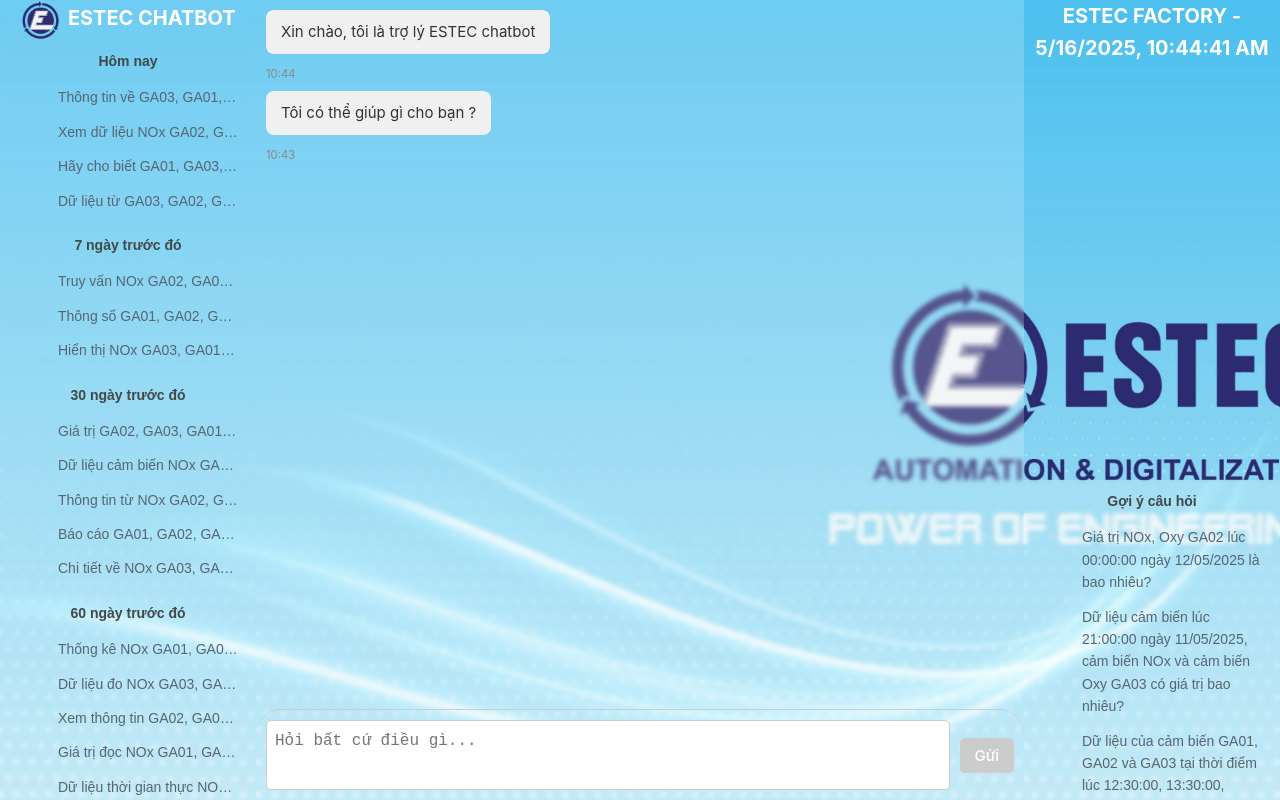
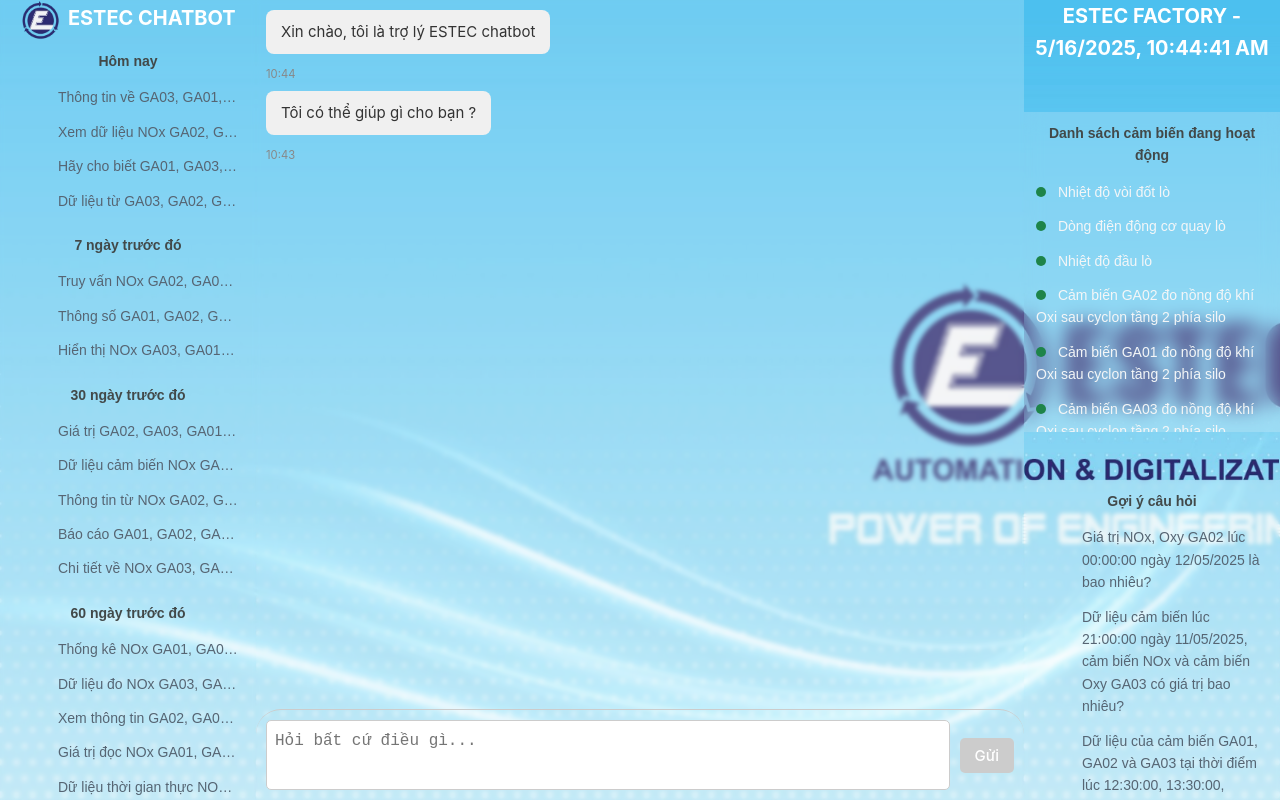
Before and after one commit to HuyHoESTEC/estec-chatbot-demo, a Vue app: page / in a window 1280 px wide. Built offline with nearby package versions, Linux system fonts and the light colour scheme.

Commit message:
Add active sensors list

```diff
--- a/src/views/UserInfo.vue
+++ b/src/views/UserInfo.vue
@@ -1,6 +1,21 @@
 <template>
     <div class="info-container">
         <p>ESTEC FACTORY - {{ formattedDateTime }}</p>
+        <div class="active-sensor-list">
+            <div class="sensor-group" v-for="(group, index) in activeSensorList" :key="index">
+                <div class="group-label">
+                    {{ group.label }}
+                </div>
+                <ul>
+                    <li class="active-sensor-item" v-for="(item, idx) in group.items" :key="idx" >
+                        <span>
+                            <i class="sensor-icon active"></i>
+                            {{ item.title }}
+                        </span>
+                    </li>
+                </ul>
+            </div>
+        </div>
         <div class="suggest-question-list">
             <div class="date-group" v-for="(group, index) in groupdedQuestions" :key="index">
                 <div class="group-label">
@@ -37,6 +52,45 @@
                         { title: "Dữ liệu cảm biến NOx và cảm biến Oxy GA03 lúc 10:00:00 ngày 09/05/2025 là bao nhiêu?" },
                         { title: "Dữ liệu cảm biến NOx và cảm biến Oxy GA03 tại thời điểm 18:45:00 ngày 08/05/2025 là bao nhiêu?" },
                         { title: "Dữ liệu cảm biến NOx và cảm biến Oxy GA03 tại thời điểm 14:00:00 ngày 07/05/2025 là bao nhiêu?" },
+                    ]
+                }
+            ],
+            activeSensorList: [
+                {
+                    label: "Danh sách cảm biến đang hoạt động",
+                    items: [
+                        { title: "Nhiệt độ vòi đốt lò" },
+                        { title: "Dòng điện động cơ quay lò" },
+                        { title: "Nhiệt độ đầu lò" },
+                        { title: "Cảm biến GA02 đo nồng độ khí Oxi sau cyclon tầng 2 phía silo" },
+                        { title: "Cảm biến GA01 đo nồng độ khí Oxi sau cyclon tầng 2 phía silo" },
+                        { title: "Cảm biến GA03 đo nồng độ khí Oxi sau cyclon tầng 2 phía silo" },
+                        { title: "Cảm biến GA01 đo nồng độ khí NOx ở đầu lò" },
+                        { title: "Điểm thiết lập than PC" },
+                        { title: "Tổng mức tiêu thụ đống" },
+                        { title: "Nhiệt độ tháp dầu" },
+                        { title: "Tốc độ lò SP" },
+                        { title: "Nhiệt độ đầu của bộ thu hồi nhiệt" },
+                        { title: "Than SP" },
+                        { title: "Điểm thiết lập nhiên liệu thực tế" },
+                        { title: "Tỷ lệ thay thế nhiệt bằng nhiên liệu thay thế" },
+                        { title: "Lượng nhiên liệu tiêu thụ thực tế" },
+                        { title: "Tốc độ quay lò thực tế" },
+                        { title: "Nhiệt độ trung bình vùng cháy BZT" },
+                        { title: "Tốc độ quạt thiết lập" },
+                        { title: "Độ mở van điều khiển quạt" },
+                        { title: "Nhiệt độ tầng cyclon C3" },
+                        { title: "Nhiệt độ tầng cyclon C2" },
+                        { title: "Lưu lượng than phun thực tế" },
+                        { title: "Trọng lượng nguyên liệu vải cân được" },
+                        { title: "Áp suất tại đầu lò (hood)" },
+                        { title: "Quạt gió cấp 4 S1" },
+                        { title: "Lưu lượng băng tải 02" },
+                        { title: "Hàm lượng SO3 trong khí thải" },
+                        { title: "Lưu lượng cấp liệu thực tế vùng SZ" },
+                        { title: "Hàm lượng vôi tự do (CaO tự do) trong clinker" },
+                        { title: "Áp suất thủy lực" },
+                        { title: "Áp suất quạt gió thổi than 02" },
                     ]
                 }
             ]
@@ -165,4 +219,92 @@
   opacity: 0; /* Ẩn mặc định */
   transition: opacity 0.3s ease;
 }
+
+
+.active-sensor-list {
+  width: 100%;
+  color: #d0d3d4;
+  font-family: Arial, sans-serif;
+  padding: 10px;
+  overflow-x: hidden;
+  overflow-y: scroll;
+  height: 40%;
+  background: rgba(255, 255, 255, 0.2);
+  backdrop-filter: blur(10px);
+  max-height: 100vh; /* Hoặc một chiều cao cố định phù hợp với layout của bạn */
+  overflow-y: auto; /* Cho phép hiển thị thanh cuộn khi nội dung vượt quá max-height */
+}
+
+.sensor-group {
+  margin-bottom: 16px;
+}
+
+.sensor-group ul {
+  list-style: none;
+  padding: 0;
+  margin: 0;
+}
+
+.active-sensor-item {
+  display: flex;
+  justify-content: space-between;
+  align-items: center;
+  padding: 6px 2px;
+  border-radius: 4px;
+  cursor: pointer;
+  font-size: 14px;
+  color: #f4f6f7;
+  text-align: left;
+}
+
+.active-sensor-item:hover {
+  background: #f8f9f9;
+  color: black;
+}
+
+.active-sensor-item span {
+  white-space: inherit;
+  overflow: hidden;
+}
+
+.active-sensor-list::-webkit-scrollbar {
+  width: 8px; /* Độ rộng của thanh cuộn */
+}
+
+.active-sensor-list::-webkit-scrollbar-thumb {
+  background-color: #ccc; /* Màu của "ngón tay" thanh cuộn */
+  border-radius: 4px;
+}
+
+.active-sensor-list::-webkit-scrollbar-track {
+  background-color: #f1f1f1; /* Màu của "đường ray" thanh cuộn */
+}
+
+/* Ẩn thanh cuộn khi không hover (tùy chọn, có thể không hoạt động trên mọi trình duyệt) */
+.active-sensor-list {
+  scrollbar-width: thin; /* Cho Firefox */
+  scrollbar-color: #ccc #f1f1f1; /* Cho Firefox */
+}
+
+/* Ẩn thanh cuộn mặc định của WebKit (Chrome, Safari) khi không hover */
+.active-sensor-list:hover::-webkit-scrollbar-thumb {
+  opacity: 1; /* Hiển thị khi hover */
+}
+
+.active-sensor-list::-webkit-scrollbar-thumb {
+  opacity: 0; /* Ẩn mặc định */
+  transition: opacity 0.3s ease;
+}
+
+.sensor-icon {
+  display: inline-block;
+  width: 10px;
+  height: 10px;
+  border-radius: 50%;
+  margin-right: 8px;
+}
+
+.sensor-icon.active {
+  background-color: #1e8449; /* Màu xanh lá cây cho trạng thái hoạt động */
+}
 </style>
```
